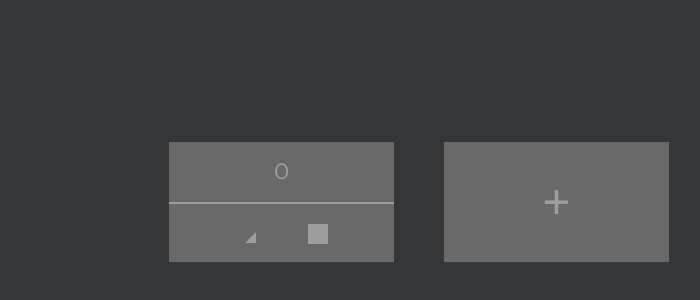
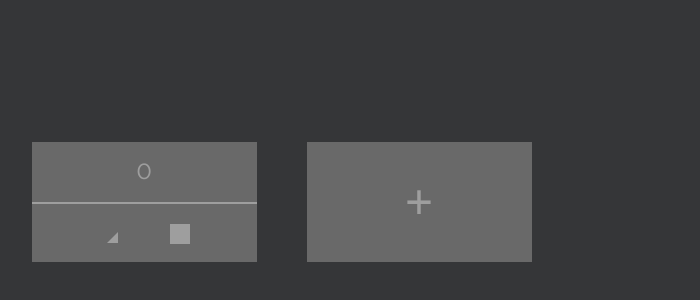
Before and after one commit to Oreseeker/belyaev_test_task, a Vue app: page / in a window 1280 px wide. Shown: the part 198-498 px from the top of the page, without its empty margins (221-921 px from the left). Built offline with nearby package versions, Linux system fonts and the light colour scheme.

Commit message:
fixed layout (now it works as it should)

```diff
--- a/src/App.vue
+++ b/src/App.vue
@@ -55,13 +55,27 @@ body {
 }
 .wrapper {
   margin: auto auto;
-  max-width: 1000px;
   display: flex;
   flex-flow: row wrap;
-  justify-content: center;
+  justify-content: flex-start;
 }
 .stopwatch,
 .add-stopwatch-box {
   margin: 22px 25px;
 }
+@media screen and (min-width: 1024px) {
+  .wrapper {
+    width: 825px;
+  }
+}
+@media screen and (max-width: 1024px) {
+  .wrapper {
+    width: 550px;
+  }
+}
+@media screen and (max-width: 768px) {
+  .wrapper {
+    width: 275px;
+  }
+}
 </style>
```
